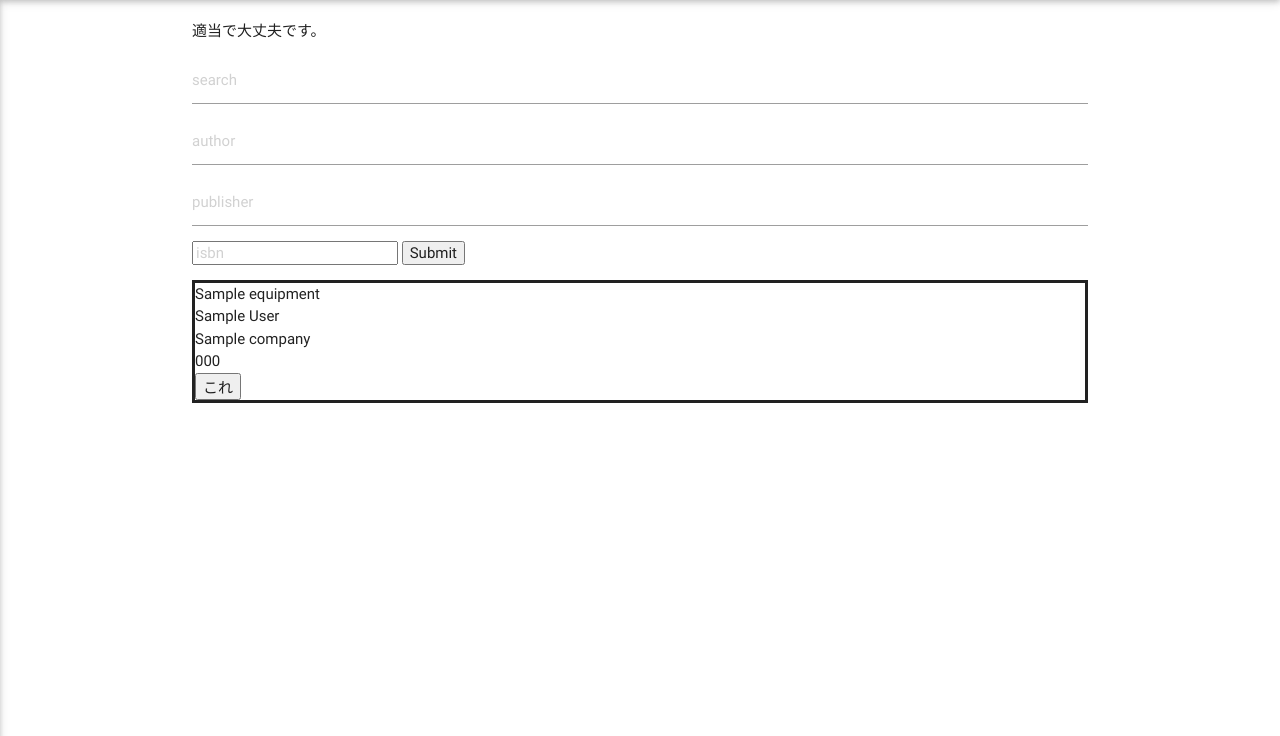
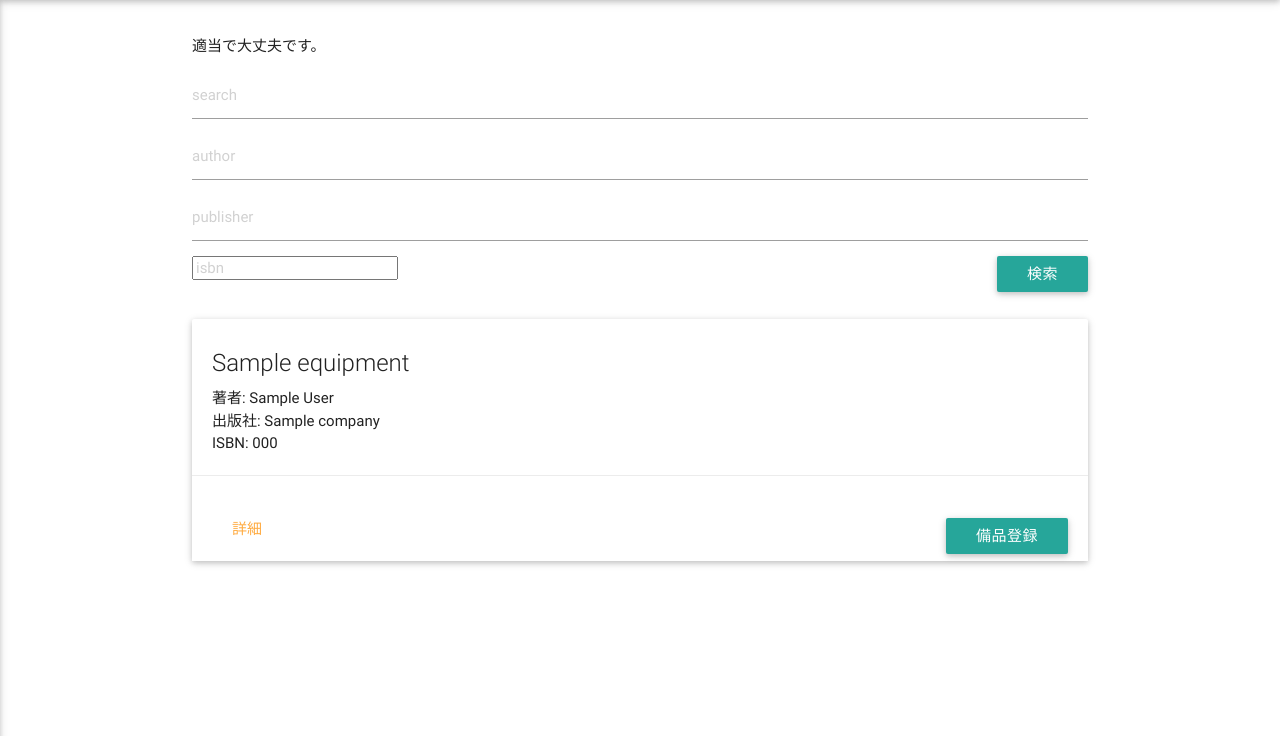
Before and after one commit to XMLPro/ManagementSystem, a Django app: template system/templates/addEquipmentView.html in a window 1280 px wide. Shown: the part 64-800 px from the top of the page. Run offline with Django 3.2, Linux system fonts and the light colour scheme; the template is opened without the code that fills it: most values are stand-ins (such as "Sample title", 1, 10 or a date in 2020); some libraries are stand-ins or nearby versions.

Commit message:
備品登録画面のデザインを作成

```diff
--- a/system/templates/addEquipmentView.html
+++ b/system/templates/addEquipmentView.html
@@ -1,35 +1,40 @@
 {% extends "base.html" %}
-
 {% block title %}備品追加{% endblock %}
-
-{% block moreStyle%}
-<style type="text/css">
-  .equipment{
-    border: solid;
-  }
-</style>
-{% endblock %}
-
 {% block content %}
+<div class="row">
+  <div class="col s12">
     <p>適当で大丈夫です。</p>
     <form action="{% url 'system:addEquipment' %}" method="GET">
       <input type="text" name="keyword" placeholder="search">
       <input type="text" name="author" placeholder="author">
       <input type="text" name="publisher" placeholder="publisher">
       <input type="isbn" name="isbn" placeholder="isbn">
-  <input type="submit">
+      <input class="btn right" type="submit" value="検索">
     </form>
+  </div>
+</div>
 {% for equipment in items %}
-  <ul class="equipment">
-    <li>{{ equipment.equipment_name }}</li>
-    <li>{{ equipment.author }}</li>
-    <li>{{ equipment.company }}</li>
-    <li>{{ equipment.isbn }}</li>
+<div class="row">
+  <div class="col s12">
+    <div class="card">
+      <div class="card-content">
+        <span class="card-title">{{ equipment.equipment_name }}</span>
+        <p>著者: {{ equipment.author }}</p>
+        <p>出版社: {{ equipment.company }}</p>
+        <p>ISBN: {{ equipment.isbn }}</p>
+      </div>
+      <div class="card-action">
+        <a>
           <form action="{% url 'system:addEquipment' %}" method="POST">
             {% csrf_token %}
             <input type="hidden" name="equipmentIsbn" value="{{ equipment.isbn }}">
-      <input type="submit" value="これ">
+            <a href="{{ equipment.product_url }}">詳細</a>
+            <input class="btn right" type="submit" value="備品登録">
           </form>
-  </ul>
+        </a>
+      </div>
+    </div>
+  </div>
+</div>
 {% endfor %}
 {% endblock %}
```
Lines whose indentation alone changed are shown as unchanged.
